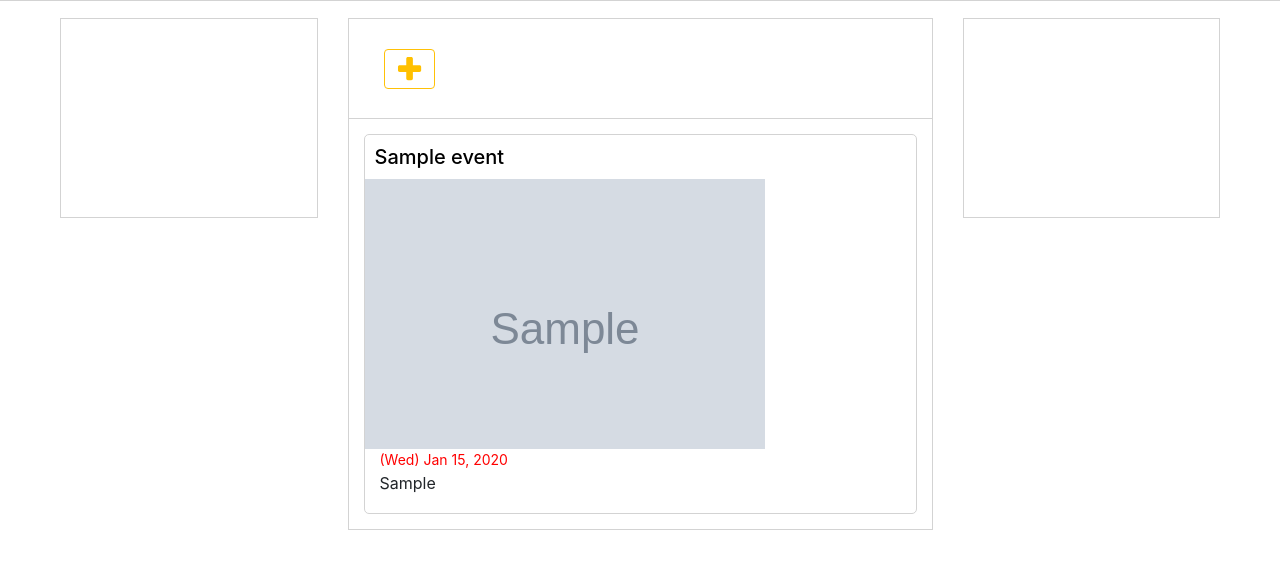
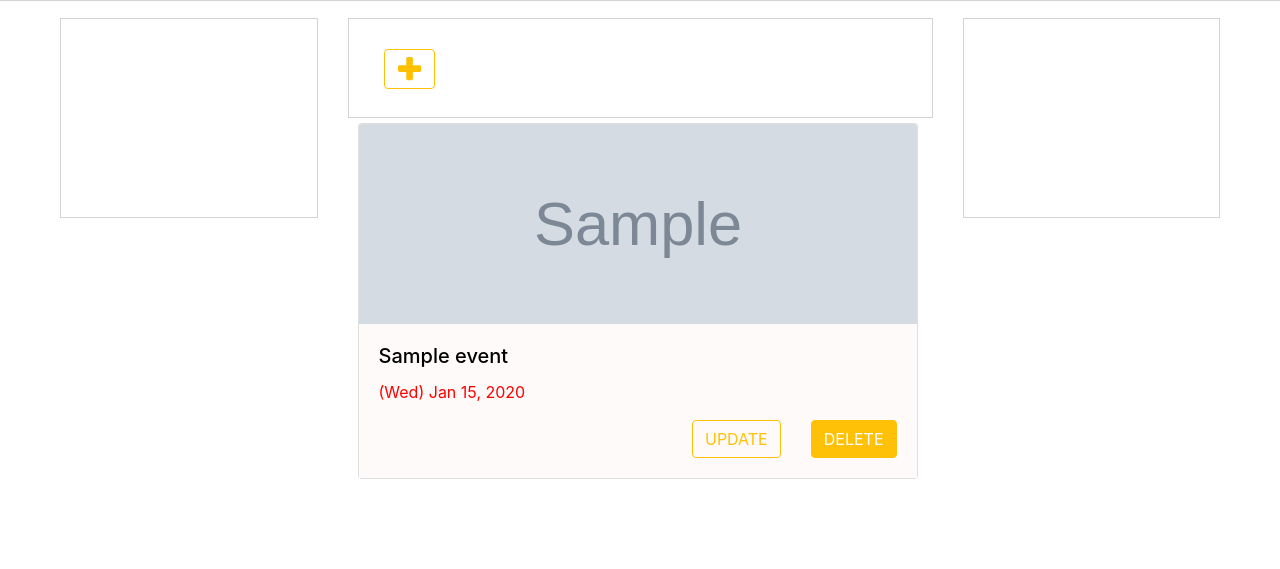
Before and after one commit to devdsd/ProjectHap, a Flask app: page / in a window 1280 px wide. Shown: the part 82-651 px from the top of the page. Run offline with Flask 2, Linux system fonts and the light colour scheme; a user stored in the database is signed in; tables that the repository leaves empty hold one stand-in row (values such as "Sample post"); grey boxes marked "Sample" are stand-in pictures; some libraries are stand-ins or nearby versions.

Commit message:
asdasdas

```diff
--- a/hap/models.py
+++ b/hap/models.py
@@ -43,7 +43,7 @@ class Users(db.Model, UserMixin):
     username = db.Column(db.String(20), unique=True, nullable=False)
     password = db.Column(db.String(60), nullable=False)
     creates = db.relationship('Events', backref='host', lazy=True)
-    image_file = db.Column(db.String(50), nullable=False, default='default.jpg')
+    image_file = db.Column(db.String(50), nullable=False, default='default-profPic.jpg')
     review_relationship = db.relationship('Events', secondary=review_rel_table, backref=db.backref('reviewrel', lazy=True))
     rate_relationship = db.relationship('Events', secondary=rate_rel_table, backref=db.backref('raterel', lazy=True))
     userhasinterest_relationship = db.relationship('Categories', secondary=userhasinterest_rel_table, backref=db.backref('userhasinterest', lazy=True))
@@ -62,7 +62,7 @@ class Events(db.Model):
     location = db.Column(db.Text, nullable=False)
     fee = db.Column(db.Integer, default="0")
     user_id = db.Column(db.Integer, db.ForeignKey('users.id'), nullable=False)
-    image_file = db.Column(db.String(50), nullable=False, default='default.jpg')
+    image_file = db.Column(db.String(50), nullable=False)
     eventhascategory_relationship = db.relationship('Categories', secondary=eventhascategory_rel_table, backref=db.backref('eventhascategory', lazy=True))
 
     def __repr__(self):
--- a/hap/routes.py
+++ b/hap/routes.py
@@ -13,7 +13,7 @@ def save_picture(form_picture):
     picture_fn = random_hex + f_ext
     picture_path = os.path.join(app.root_path,'static/images', picture_fn)
 
-    output_size=(400,400)
+    output_size=(1000,1000)
     i = Image.open(form_picture)
     i.thumbnail(output_size)
     i.save(picture_path)
@@ -105,12 +105,61 @@ def logout():
     logout_user()
     return redirect(url_for('home'))
 
-@app.route('/account', methods=['GET', 'POST'])
+@app.route('/<username>', methods=['GET', 'POST'])
 @login_required
-def account():
-    profilePic = url_for("static", filename="images/" + current_user.image_file)
-    events = Events.query.all()
-    return render_template("account.html", title="Account", events=events, homeNavbarLogoBorderBottom="white", profileNavbarLogoBorderBottom="#FFC000", profilePic=profilePic)
+def account(username):
+    if username == current_user.username:
+        user = current_user
+        profilePic = url_for("static", filename="images/" + current_user.image_file)
+        events = Events.query.filter_by(user_id=current_user.id).all()
+        createdEventsCount = Events.query.filter_by(user_id=current_user.id).count()
+        return render_template("account.html", title="Account", user=user, events=events, homeNavbarLogoBorderBottom="white", profileNavbarLogoBorderBottom="#FFC000", profilePic=profilePic, createdEventsCount=createdEventsCount, navbarCreatedEventsUnderline="underline")
+    else:
+        user = Users.query.filter_by(username=username).first()
+        profilePic = url_for("static", filename="images/" + user.image_file)
+        events = Events.query.filter_by(user_id=user.id).all()
+        createdEventsCount = Events.query.filter_by(user_id=user.id).count()
+        return render_template("account.html", title="Account", user=user, events=events, homeNavbarLogoBorderBottom="white", profileNavbarLogoBorderBottom="#FFC000", profilePic=profilePic, createdEventsCount=createdEventsCount, navbarCreatedEventsUnderline="underline")
+
+# @app.route('/account', methods=['GET', 'POST'])
+# @login_required
+# def account():
+#     profilePic = url_for("static", filename="images/" + current_user.image_file)
+#     events = Events.query.filter_by(user_id=current_user.id).all()
+#     myEventsCount = Events.query.filter_by(user_id=current_user.id).count()
+#     return render_template("account.html", title="Account", events=events, homeNavbarLogoBorderBottom="white", profileNavbarLogoBorderBottom="#FFC000", profilePic=profilePic, myEventsCount=myEventsCount, navbarMyEventsUnderline="underline")
+
+@app.route("/<username>/myevents")
+@login_required
+def my_events(username):
+    if username == current_user.username:
+        user = current_user
+        profilePic = url_for("static", filename="images/" + current_user.image_file)
+        events = Events.query.filter_by(user_id=current_user.id).all()
+        createdEventsCount = Events.query.filter_by(user_id=current_user.id).count()
+        return render_template("account.html", title="Account", user=user, events=events, homeNavbarLogoBorderBottom="white", profileNavbarLogoBorderBottom="#FFC000", profilePic=profilePic, createdEventsCount=createdEventsCount, navbarCreatedEventsUnderline="underline")
+    else:
+        user = Users.query.filter_by(username=username).first()
+        profilePic = url_for("static", filename="images/" + user.image_file)
+        events = Events.query.filter_by(user_id=user.id).all()
+        createdEventsCount = Events.query.filter_by(user_id=user.id).count()
+        return render_template("account.html", title="Account", user=user, events=events, homeNavbarLogoBorderBottom="white", profileNavbarLogoBorderBottom="#FFC000", profilePic=profilePic, createdEventsCount=createdEventsCount, navbarCreatedEventsUnderline="underline")
+
+@app.route("/<username>/joinedevents")
+@login_required
+def joined_events(username):
+    if username == current_user.username:
+        user = current_user
+        profilePic = url_for("static", filename="images/" + current_user.image_file)
+        events = Events.query.filter_by(user_id=current_user.id).all()
+        createdEventsCount = Events.query.filter_by(user_id=current_user.id).count()
+        return render_template("account.html", title="Account", user=user, events=events, homeNavbarLogoBorderBottom="white", profileNavbarLogoBorderBottom="#FFC000", profilePic=profilePic, createdEventsCount=createdEventsCount, navbarJoinedEventsUnderline="underline")
+    else:
+        user = Users.query.filter_by(username=username).first()
+        profilePic = url_for("static", filename="images/" + user.image_file)
+        events = Events.query.filter_by(user_id=user.id).all()
+        createdEventsCount = Events.query.filter_by(user_id=user.id).count()
+        return render_template("account.html", title="Account", user=user, events=events, homeNavbarLogoBorderBottom="white", profileNavbarLogoBorderBottom="#FFC000", profilePic=profilePic, createdEventsCount=createdEventsCount, navbarJoinedEventsUnderline="underline")
 
 @app.route("/settings", methods=["GET", "POST"])
 @login_required
--- a/hap/static/css/main.css
+++ b/hap/static/css/main.css
@@ -112,20 +112,52 @@ body {
 }
 #home-feed {
     height:auto;
-    border:1px lightgray solid;
 }
 #home-rightBox {
     margin-right:20px;
     height:200px;
     border:1px lightgray solid;
 }
-#profile-container {
+#createEvent-fee input {
+    width:150px;
+}
+#profile-header {
     height:auto;
-    width:1200px;
+    width:1000px;
     margin:100px auto 0 auto;
 }
+#profile-body {
+    height:400px;
+    width:920px;
+    margin:5px auto 0 auto;
+}
+#profileBody-navbar {
+    width:948px;
+    height:35px;
+    font-size:18px;
+    font-weight:bold;
+    border-bottom:1px lightgray solid;
+}
+.bodyNavbar-container {
+    float:left;
+    margin:5px 40px 0 0;
+}
+.bodyNavbar-elements {
+    color:black;
+}
+.bodyNavbar-elements:hover {
+    color:black;
+    text-decoration:underline;
+}
+#profileBody-content {
+    height:365px;
+    width:948px;
+    padding-top:5px;
+}
 #create-panel {
-    border-bottom:1px lightgray solid;
+    border-color: lightgray;
+    border-style: solid;
+    border-width: 1px 1px 1px 1px;
     height:100px;
 }
 #plus-logo {
@@ -155,20 +187,6 @@ body {
     margin:100px auto 0 auto;
     border:1px lightgray solid;
 }
-.homeFeed-eventCard {
-    height:380px;
-    margin:15px;
-    border:1px lightgray solid;
-    border-radius:5px;
+#feed-updateBtn:hover {
+    color:white;
 }
-.eventCard-eventBanner {
-    height:270px;
-    overflow:hidden;
-}
-.eventCard-eventName {
-    color:black;
-}
-.eventCard-eventName:hover {
-    text-decoration:underline;
-    color:black;
-}
--- a/hap/templates/home.html
+++ b/hap/templates/home.html
@@ -130,9 +130,9 @@
                                                             <span aria-hidden="true">&times;</span>
                                                             </button>
                                                         </div>
-                                                        <div class="modal-body">
+                                                        <div class="modal-body" style="font-size:13.5px;">
                                                             <div class="container-fluid">
-                                                                <form method="POST" action="" enctype="multipart/form-data">
+                                                                <form method="POST" action="" enctype="multipart/form-data" onsubmit="submit.disabled=true;return true;">
                                                                     {{ formTwo.hidden_tag() }}
                                                                     <fieldset class="form-group">
                                                                         <div class="container-fluid">
@@ -225,6 +225,8 @@
                                                                                 </div>
                                                                             </div>
                                                                         </div>
+                                                                        <div class="row">
+                                                                            <div class="col-md-auto" id="createEvent-fee">
                                                                                 <div class="form-group">
                                                                                     <label>Event Fee</label>
                                                                                     {% if formTwo.fee.errors %}
@@ -238,6 +240,8 @@
                                                                                         {{ formTwo.fee(class="form-control form-control-lg", placeholder="") }}
                                                                                     {% endif %}
                                                                                 </div>
+                                                                            </div>
+                                                                            <div class="col">
                                                                                 <div class="form-group">
                                                                                     <label>Event Location</label>
                                                                                     {% if formTwo.location.errors %}
@@ -250,6 +254,8 @@
                                                                                     {% else %}
                                                                                         {{ formTwo.location(class="form-control form-control-lg", placeholder="") }}
                                                                                     {% endif %}
+                                                                                </div>
+                                                                            </div>
                                                                         </div>
                                                                     </fieldset>
                                                                     <div class="modal-footer">
@@ -267,35 +273,33 @@
                                         </div>
                                     </div>
                                 </div>
+                                <div style="width:100%;height:100%;padding:0 10px;">
                                     {% for event in events %}
-                                    <div class="homeFeed-eventCard">
-                                        <div style="margin:10px;">
-                                            <a href="{{ url_for("event", event_id=event.id) }}" class="eventCard-eventName"><h5>{{ event.eventName }}</h5></a>
+                                        <div class="card" style="width:35rem;margin-top:5px;">
+                                            <img class="card-img-top" src="{{ url_for("static", filename="images/" + event.image_file) }}" alt="Card image cap" style="height:200px;object-fit:cover;">
+                                            <div class="card-body" style="background-color:Snow;">
+                                                <a href="{{ url_for("event", event_id=event.id) }}" style="color:black;"><h5 class="card-title">{{ event.eventName }}</h5></a>
+                                                <p class="card-text" style="color:red;">{{ event.eventDate.strftime("(%a) %b %d, %Y") }}</p>
+                                                {% if event.user_id == current_user.id %}
+                                                    <div class="row justify-content-end">
+                                                        <div class="col-md-auto">
+                                                            <a href="{{ url_for("update_event", event_id=event.id) }}" id="feed-updateBtn" class="btn btn-outline-warning">UPDATE</a>
                                                         </div>
-                                        <div class="eventCard-eventBanner">
-                                            <img src="{{ url_for("static", filename="images/" + event.image_file) }}">
-                                        </div>
-                                        <div class="container-fluid">
-                                            <div class="row">
-                                                <div class="col" style="color:red;font-size:14px;">
-                                                    <span class="font-weight-normal">{{ event.eventDate.strftime("(%a) %b %d, %Y") }}</span>
-                                                </div>
-                                                <div class="col">
-                                                </div>
-                                                <div class="w-100"></div>
-                                                <div class="col">
-
-                                                </div>
-                                                <div class="col">
-                                                </div>
-                                                <div class="w-100"></div>
-                                                <div class="col">
-                                                    <span class="font-weight-normal">{{ event.location }}</span>
+                                                        <div class="col-md-auto">
+                                                            <a href="#" class="btn btn-warning" style="color:white;">DELETE</a>
                                                         </div>
                                                     </div>
+                                                {% else %}
+                                                    <div class="row justify-content-end">
+                                                        <div class="col-md-auto">
+                                                            <a href="#" class="btn btn-warning">JOIN</a>
+                                                        </div>
+                                                    </div>
+                                                {% endif %}
                                             </div>
                                         </div>
                                     {% endfor %}
+                                </div>
                             </div>
                         </div>
                         <div class="col">
--- a/hap/templates/layouts.html
+++ b/hap/templates/layouts.html
@@ -37,7 +37,7 @@
                         </li>
                         <li class="nav-item">
                             {% if current_user.is_authenticated %}
-                                <a class="nav-link" href="{{ url_for("account") }}"><img src="{{ url_for("static", filename="assets/profile-logo.svg") }}" style="width:28px;margin:0 11.5px;padding-bottom:5px;border-bottom:2px {{ profileNavbarLogoBorderBottom }} solid;"></a>
+                                <a class="nav-link" href="{{ url_for("account", username=current_user.username) }}"><img src="{{ url_for("static", filename="assets/profile-logo.svg") }}" style="width:28px;margin:0 11.5px;padding-bottom:5px;border-bottom:2px {{ profileNavbarLogoBorderBottom }} solid;"></a>
                             {% endif %}
                         </li>
                     </ul>
```
Also changed, not shown: hap/templates/account.html (+56 -33 lines), hap/static/images/086bba58d8eb8d5d135195886f8a75.JPG (deleted), hap/static/images/410ce4b71e617e62e79b670dcabe23.JPG (deleted), hap/static/images/4c57db62efa82825db5a00a9eeb1f2.JPG (deleted), hap/static/images/4d9e93c12ecf49f5712b959ad4774b.JPG (deleted), hap/static/images/58d981ba5ed13a5aed2d4afa5b0151.JPG (deleted), hap/static/images/a721fdcbc907b8a597d665b38bfc20.JPG (deleted), hap/static/images/d0811cd05377f219bc889c67b97114.JPG (deleted), hap/static/images/default-profPic.jpg (renamed from hap/static/images/default.jpg), hap/static/images/ee295d1ac0151d5839d9d79b00be46.JPG (deleted), hap/static/images/f91665bea8d5d0c08278d22c4bed54.JPG (deleted), hap/static/images/f984561140a9b966acc96c55987203.jpg (deleted), 1 other file. Lines whose indentation alone changed are shown as unchanged.
